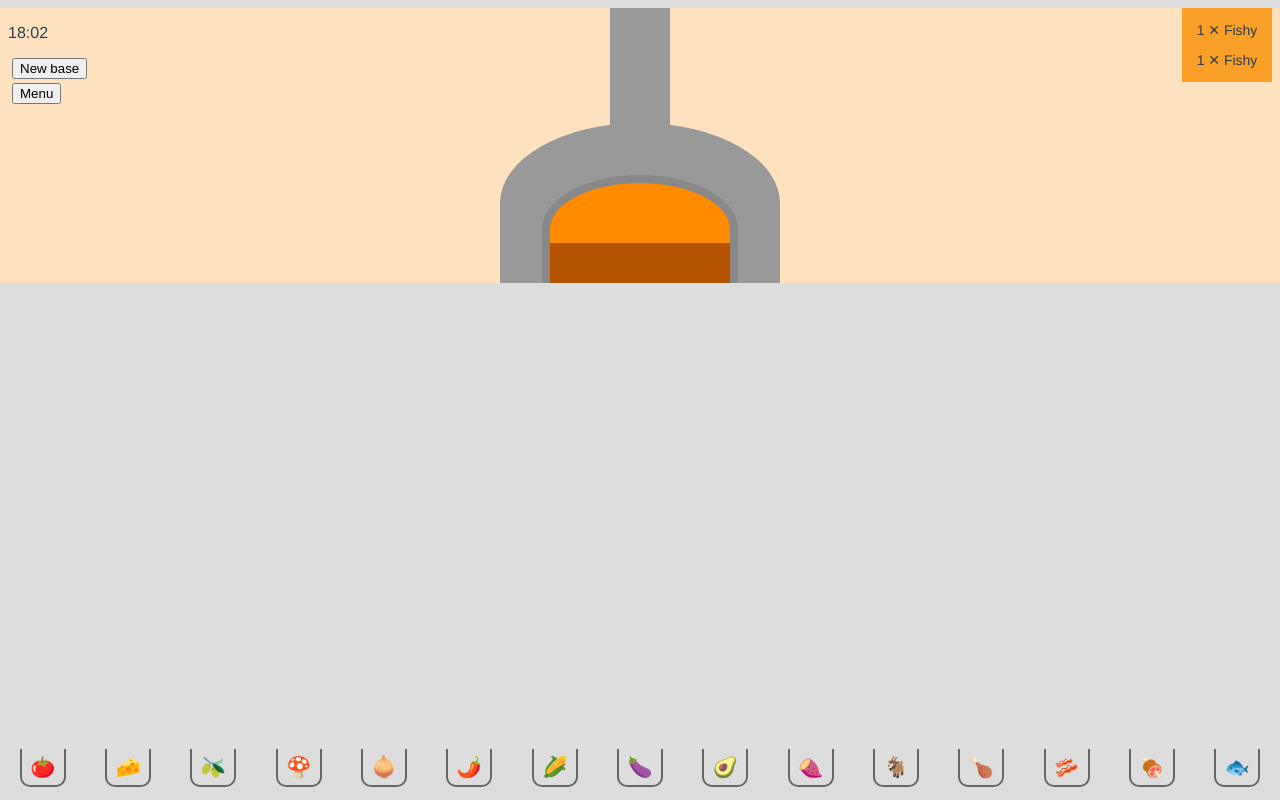
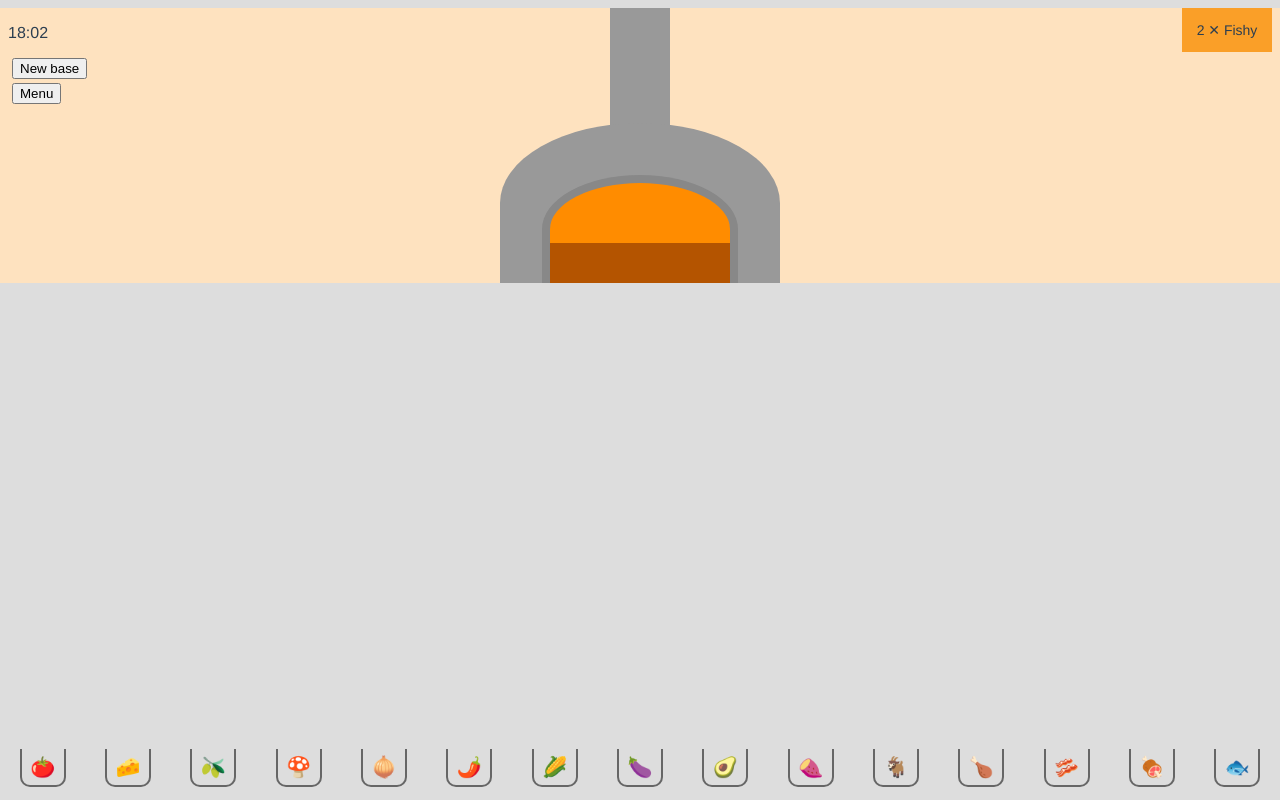
Before and after one commit to KateHoward10/pizza-restaurant-simulator, a Vue app: page / in a window 1280 px wide. Both pictures are taken after a click on the button "Start". Built offline with nearby package versions, Linux system fonts and the light colour scheme.

Commit message:
Format orders on Post Its

```diff
--- a/src/components/Orders.vue
+++ b/src/components/Orders.vue
@@ -6,10 +6,10 @@
       class="order"
     >
       <p
-        v-for="(item, index) in order"
+        v-for="({ item, quantity }, index) in formatOrder(order)"
         :key="index"
       >
-        1 ✕ {{ item }}
+        {{ quantity }} ✕ {{ item }}
       </p>
     </div>
   </div>
@@ -36,11 +36,18 @@ export default {
       return order;
     }
 
+    function formatOrder(order) {
+      const smOrder = [...new Set(order)];
+      return smOrder.map(pizza => {
+        return { item: pizza, quantity: order.filter(p => p === pizza).length };
+      });
+    }
+
     onMounted(() => {
       setInterval(() => orders.value.push(generateOrder()), 2000);
     })
 
-    return { orders };
+    return { orders, formatOrder };
   }
 }
 </script>
```
